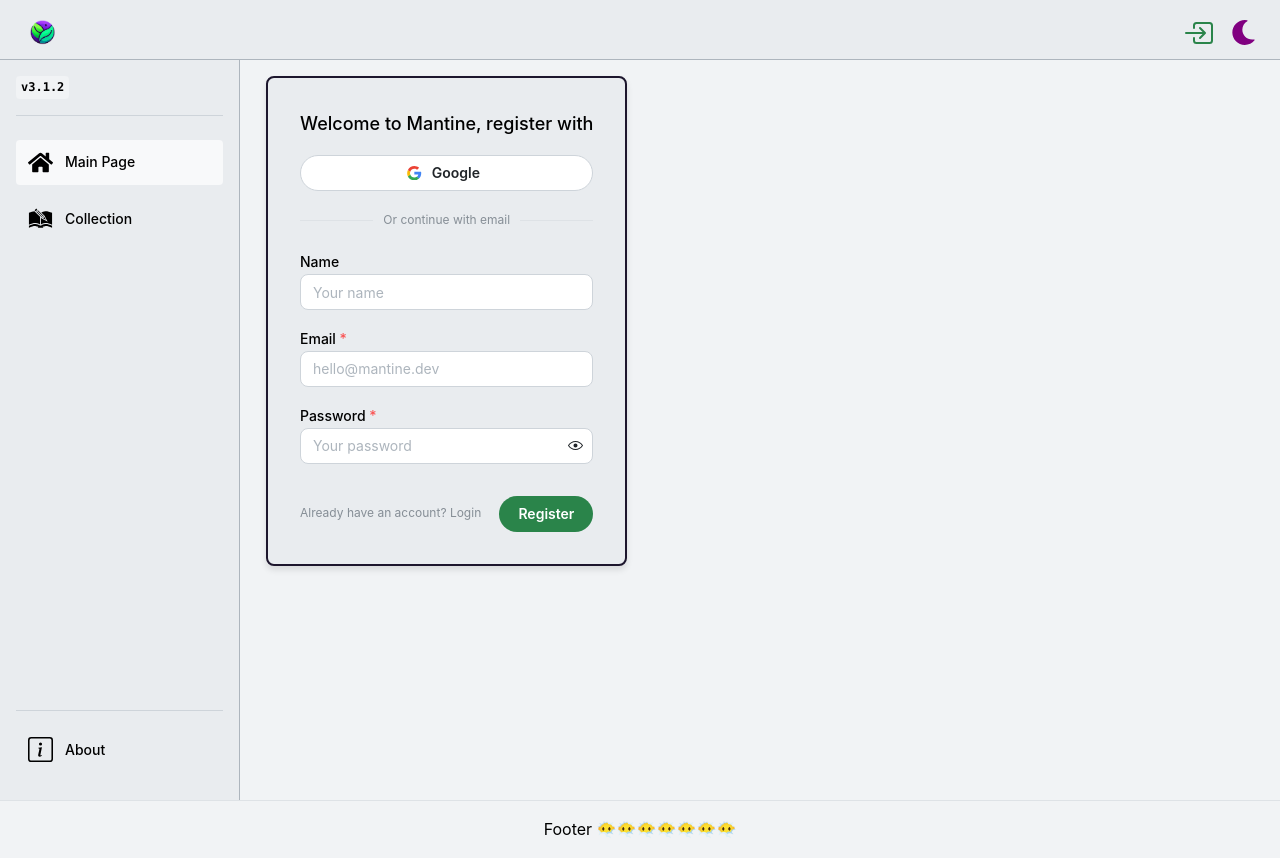
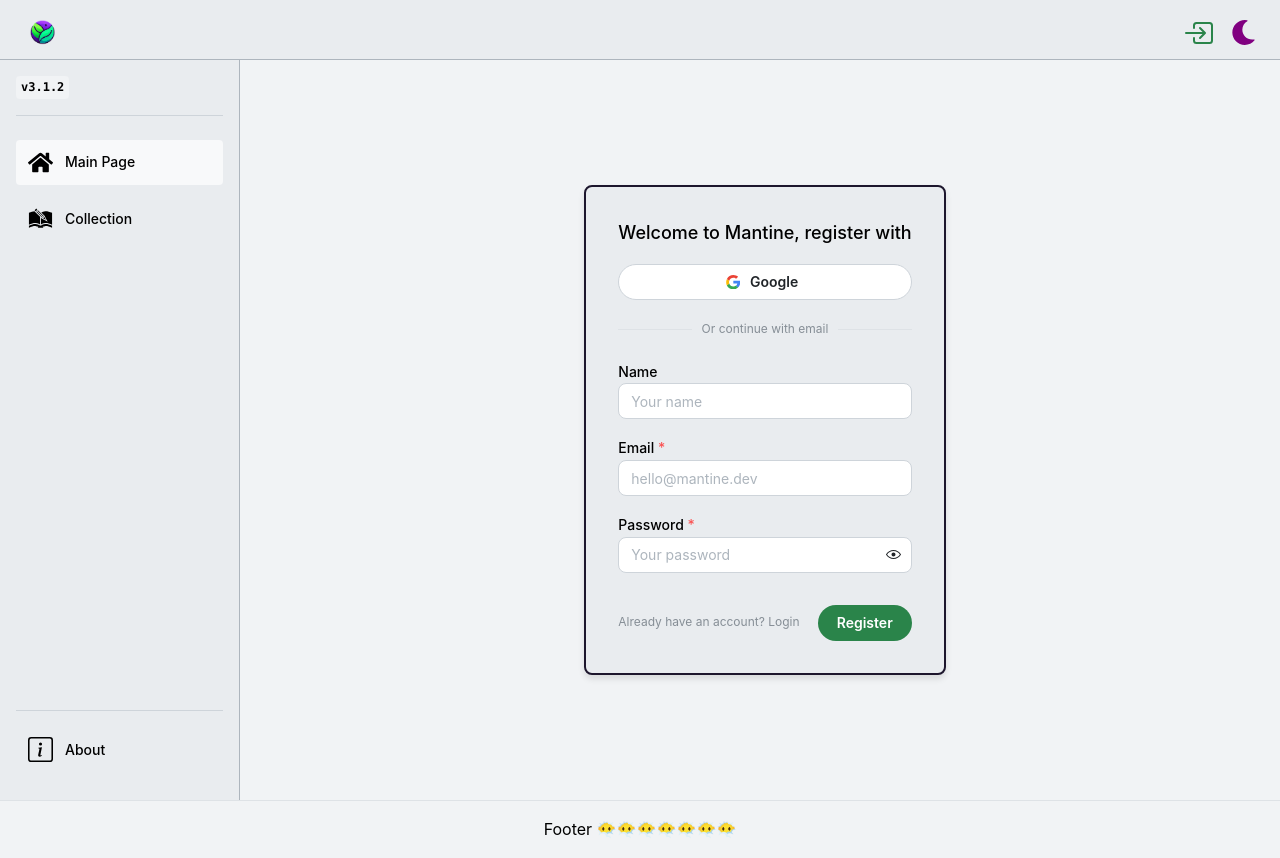
Before and after one commit to Izpodvypodvert/Mantine-Template, a React (Vite) app: page /register in a window 1280 px wide. Built offline with nearby package versions, Linux system fonts and the light colour scheme.

Commit message:
added container for auth forms

```diff
--- a/src/components/ApplicationShell/ApplicationShell.module.css
+++ b/src/components/ApplicationShell/ApplicationShell.module.css
@@ -1,10 +1,6 @@
 .main_content {
   display: flex;
   flex-direction: column;
-  /* justify-content: center;
-  align-items: center; */
-  justify-content: flex-start;
-  align-items: flex-start;
 }
 
 .footer {
--- a/src/components/ApplicationShell/ApplicationShell.tsx
+++ b/src/components/ApplicationShell/ApplicationShell.tsx
@@ -3,7 +3,7 @@
 import { useDisclosure } from '@mantine/hooks';
 import Header from '../Header/Header';
 import Navbar from '../Navbar/Navbar';
-import styles from './ApplicationShell.module.css';
+import classes from './ApplicationShell.module.css';
 
 const ApplicationShell = () => {
   const [opened, { toggle }] = useDisclosure();
@@ -21,10 +21,10 @@
       <Header opened={opened} toggle={toggle} />
       <Navbar toggle={toggle} />
 
-      <AppShell.Main className={styles.main_content}>
+      <AppShell.Main className={classes.main_content}>
         <Outlet />
       </AppShell.Main>
-      <AppShell.Footer className={styles.footer}>Footer 😶‍🌫️😶‍🌫️😶‍🌫️😶‍🌫️😶‍🌫️😶‍🌫️😶‍🌫️</AppShell.Footer>
+      <AppShell.Footer className={classes.footer}>Footer 😶‍🌫️😶‍🌫️😶‍🌫️😶‍🌫️😶‍🌫️😶‍🌫️😶‍🌫️</AppShell.Footer>
     </AppShell>
   );
 };
--- a/src/components/Cards/Card.tsx
+++ b/src/components/Cards/Card.tsx
@@ -1,5 +1,5 @@
 import { Card, Group, Image, Text, Title } from '@mantine/core';
-import styles from './Card.module.css';
+import classes from './Card.module.css';
 
 interface MyCardProps {
   thumbnail: string;
@@ -9,7 +9,7 @@
 
 const MyCard: React.FC<MyCardProps> = ({ thumbnail, title, description }) => {
   return (
-    <Card shadow="sm" padding="lg" className={styles.card}>
+    <Card shadow="sm" padding="lg" className={classes.card}>
       <Card.Section>
         <Image src={thumbnail} height={200} alt={title} />
       </Card.Section>
--- a/src/components/Cards/Cards.tsx
+++ b/src/components/Cards/Cards.tsx
@@ -1,12 +1,12 @@
 import { Card, Group, Image, SimpleGrid, Text } from '@mantine/core';
 import { mockData } from '@/utils/mock';
 import MyCard from './Card';
-import styles from './Card.module.css';
+import classes from './Card.module.css';
 
 const Cards = () => {
   return (
     <SimpleGrid
-      className={styles.simpleGrid}
+      className={classes.simpleGrid}
       cols={{ base: 1, sm: 2, lg: 3 }}
       spacing={{ base: 'md', sm: 'xl' }}
       verticalSpacing={{ base: 'md', sm: 'xl' }}
--- a/src/components/Forms/AuthBaseForm.module.css
+++ b/src/components/Forms/AuthBaseForm.module.css
@@ -14,3 +14,10 @@
   transform: scale(1.01);
   box-shadow: 15px 8px 16px rgba(0, 0, 0, 0.2);
 }
+
+.content {
+  display: flex;
+  justify-content: center;
+  align-items: center;
+  flex-grow: 1;
+}
--- a/src/components/Forms/AuthBaseForm.tsx
+++ b/src/components/Forms/AuthBaseForm.tsx
@@ -3,6 +3,7 @@
 import {
   Anchor,
   Button,
+  Container,
   Divider,
   Group,
   Paper,
@@ -42,6 +43,7 @@
   const theme = useMantineTheme();
 
   return (
+    <Container className={classes.content}>
       <Paper className={classes.paper}>
         <Text size="lg" fw={500}>
           Welcome to Mantine, {type} with
@@ -108,6 +110,7 @@
           </Group>
         </form>
       </Paper>
+    </Container>
   );
 };
 
--- a/src/components/Navbar/Navbar.tsx
+++ b/src/components/Navbar/Navbar.tsx
@@ -2,7 +2,6 @@
 import { BsInfoSquare } from 'react-icons/bs';
 import { FaHome } from 'react-icons/fa';
 import { GiArchiveRegister } from 'react-icons/gi';
-import { IoLogIn } from 'react-icons/io5';
 import { useNavigate } from 'react-router-dom';
 import { AppShell, Code, Group } from '@mantine/core';
 import classes from './Navbar.module.css';
```
Lines whose indentation alone changed are shown as unchanged.
